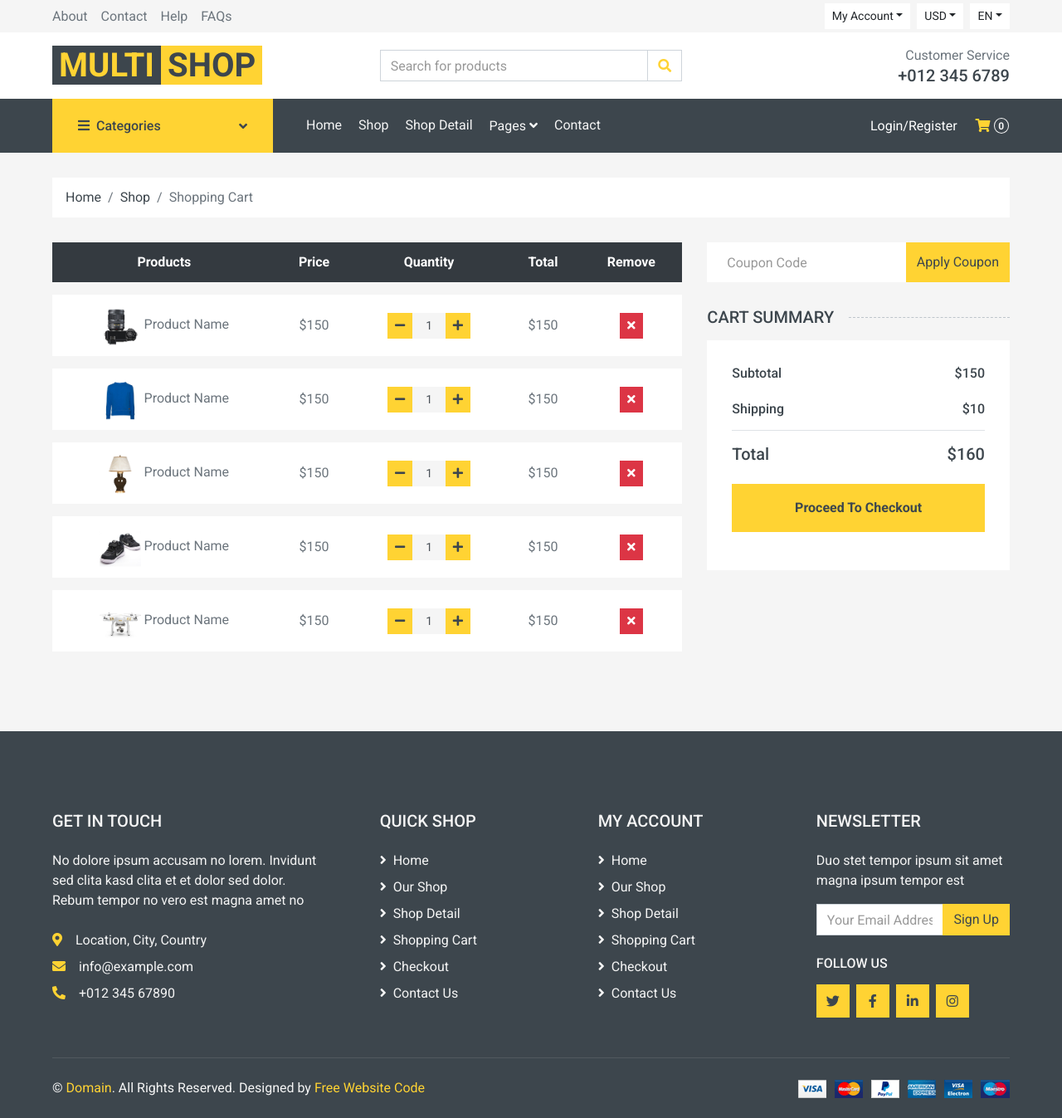
After one commit to nepalimohan/Multistore, a Django app: page /cart/ in a window 1280 px wide. The commit adds this page. Shown: the whole page at 83% size. Run offline with Django 4.2, Linux system fonts and the light colour scheme; some libraries are stand-ins or nearby versions.

Commit message:
CartPageAdded

```diff
--- a/MultiStore/urls.py
+++ b/MultiStore/urls.py
@@ -1,21 +1,5 @@
-"""MultiStore URL Configuration
-
-The `urlpatterns` list routes URLs to views. For more information please see:
-    https://docs.djangoproject.com/en/4.1/topics/http/urls/
-Examples:
-Function views
-    1. Add an import:  from my_app import views
-    2. Add a URL to urlpatterns:  path('', views.home, name='home')
-Class-based views
-    1. Add an import:  from other_app.views import Home
-    2. Add a URL to urlpatterns:  path('', Home.as_view(), name='home')
-Including another URLconf
-    1. Import the include() function: from django.urls import include, path
-    2. Add a URL to urlpatterns:  path('blog/', include('blog.urls'))
-"""
 from django.contrib import admin
 from django.urls import path, include
-from . import views
 
 urlpatterns = [
     path('admin/', admin.site.urls),
--- a/product/urls.py
+++ b/product/urls.py
@@ -9,4 +9,5 @@ urlpatterns = [
     path('product/<int:id>', views.products, name='product'),
     path('shop/', views.shop, name='shop'),
     path('checkout/', views.checkout, name='checkout'),
+    path('cart/', views.cart, name='cart'),
 ]
--- a/product/views.py
+++ b/product/views.py
@@ -28,5 +28,8 @@ def products(request, id):
 def shop(request):
     return render(request, 'product/shop.html')
 
+def cart(request):
+    return render(request, 'product/cart.html')
+
 def checkout(request):
     return render(request, 'product/checkout.html')
--- a/templates/includes/navbar.html
+++ b/templates/includes/navbar.html
@@ -87,7 +60,7 @@
                             <i class="fas fa-heart text-primary"></i>
                             <span class="badge text-secondary border border-secondary rounded-circle" style="padding-bottom: 2px;">0</span>
                         </a> {% endcomment %}
-                        <a href="" class="btn px-0 ml-3">
+                        <a href="{% url 'product:cart' %}" class="btn px-0 ml-3">
                             <i class="fas fa-shopping-cart text-primary"></i>
                             <span class="badge text-secondary border border-secondary rounded-circle" style="padding-bottom: 2px;">0</span>
                         </a>
--- /dev/null
+++ b/templates/product/cart.html
@@ -0,0 +1,175 @@
+{% extends 'base.html' %}
+{% load static %}
+{% block content %}
+    <!-- Breadcrumb Start -->
+    <div class="container-fluid">
+        <div class="row px-xl-5">
+            <div class="col-12">
+                <nav class="breadcrumb bg-light mb-30">
+                    <a class="breadcrumb-item text-dark" href="#">Home</a>
+                    <a class="breadcrumb-item text-dark" href="#">Shop</a>
+                    <span class="breadcrumb-item active">Shopping Cart</span>
+                </nav>
+            </div>
+        </div>
+    </div>
+    <!-- Breadcrumb End -->
+
+
+    <!-- Cart Start -->
+    <div class="container-fluid">
+        <div class="row px-xl-5">
+            <div class="col-lg-8 table-responsive mb-5">
+                <table class="table table-light table-borderless table-hover text-center mb-0">
+                    <thead class="thead-dark">
+                        <tr>
+                            <th>Products</th>
+                            <th>Price</th>
+                            <th>Quantity</th>
+                            <th>Total</th>
+                            <th>Remove</th>
+                        </tr>
+                    </thead>
+                    <tbody class="align-middle">
+                        <tr>
+                            <td class="align-middle"><img src="img/product-1.jpg" alt="" style="width: 50px;"> Product Name</td>
+                            <td class="align-middle">$150</td>
+                            <td class="align-middle">
+                                <div class="input-group quantity mx-auto" style="width: 100px;">
+                                    <div class="input-group-btn">
+                                        <button class="btn btn-sm btn-primary btn-minus" >
+                                        <i class="fa fa-minus"></i>
+                                        </button>
+                                    </div>
+                                    <input type="text" class="form-control form-control-sm bg-secondary border-0 text-center" value="1">
+                                    <div class="input-group-btn">
+                                        <button class="btn btn-sm btn-primary btn-plus">
+                                            <i class="fa fa-plus"></i>
+                                        </button>
+                                    </div>
+                                </div>
+                            </td>
+                            <td class="align-middle">$150</td>
+                            <td class="align-middle"><button class="btn btn-sm btn-danger"><i class="fa fa-times"></i></button></td>
+                        </tr>
+                        <tr>
+                            <td class="align-middle"><img src="img/product-2.jpg" alt="" style="width: 50px;"> Product Name</td>
+                            <td class="align-middle">$150</td>
+                            <td class="align-middle">
+                                <div class="input-group quantity mx-auto" style="width: 100px;">
+                                    <div class="input-group-btn">
+                                        <button class="btn btn-sm btn-primary btn-minus" >
+                                        <i class="fa fa-minus"></i>
+                                        </button>
+                                    </div>
+                                    <input type="text" class="form-control form-control-sm bg-secondary border-0 text-center" value="1">
+                                    <div class="input-group-btn">
+                                        <button class="btn btn-sm btn-primary btn-plus">
+                                            <i class="fa fa-plus"></i>
+                                        </button>
+                                    </div>
+                                </div>
+                            </td>
+                            <td class="align-middle">$150</td>
+                            <td class="align-middle"><button class="btn btn-sm btn-danger"><i class="fa fa-times"></i></button></td>
+                        </tr>
+                        <tr>
+                            <td class="align-middle"><img src="img/product-3.jpg" alt="" style="width: 50px;"> Product Name</td>
+                            <td class="align-middle">$150</td>
+                            <td class="align-middle">
+                                <div class="input-group quantity mx-auto" style="width: 100px;">
+                                    <div class="input-group-btn">
+                                        <button class="btn btn-sm btn-primary btn-minus" >
+                                        <i class="fa fa-minus"></i>
+                                        </button>
+                                    </div>
+                                    <input type="text" class="form-control form-control-sm bg-secondary border-0 text-center" value="1">
+                                    <div class="input-group-btn">
+                                        <button class="btn btn-sm btn-primary btn-plus">
+                                            <i class="fa fa-plus"></i>
+                                        </button>
+                                    </div>
+                                </div>
+                            </td>
+                            <td class="align-middle">$150</td>
+                            <td class="align-middle"><button class="btn btn-sm btn-danger"><i class="fa fa-times"></i></button></td>
+                        </tr>
+                        <tr>
+                            <td class="align-middle"><img src="img/product-4.jpg" alt="" style="width: 50px;"> Product Name</td>
+                            <td class="align-middle">$150</td>
+                            <td class="align-middle">
+                                <div class="input-group quantity mx-auto" style="width: 100px;">
+                                    <div class="input-group-btn">
+                                        <button class="btn btn-sm btn-primary btn-minus" >
+                                        <i class="fa fa-minus"></i>
+                                        </button>
+                                    </div>
+                                    <input type="text" class="form-control form-control-sm bg-secondary border-0 text-center" value="1">
+                                    <div class="input-group-btn">
+                                        <button class="btn btn-sm btn-primary btn-plus">
+                                            <i class="fa fa-plus"></i>
+                                        </button>
+                                    </div>
+                                </div>
+                            </td>
+                            <td class="align-middle">$150</td>
+                            <td class="align-middle"><button class="btn btn-sm btn-danger"><i class="fa fa-times"></i></button></td>
+                        </tr>
+                        <tr>
+                            <td class="align-middle"><img src="img/product-5.jpg" alt="" style="width: 50px;"> Product Name</td>
+                            <td class="align-middle">$150</td>
+                            <td class="align-middle">
+                                <div class="input-group quantity mx-auto" style="width: 100px;">
+                                    <div class="input-group-btn">
+                                        <button class="btn btn-sm btn-primary btn-minus" >
+                                        <i class="fa fa-minus"></i>
+                                        </button>
+                                    </div>
+                                    <input type="text" class="form-control form-control-sm bg-secondary border-0 text-center" value="1">
+                                    <div class="input-group-btn">
+                                        <button class="btn btn-sm btn-primary btn-plus">
+                                            <i class="fa fa-plus"></i>
+                                        </button>
+                                    </div>
+                                </div>
+                            </td>
+                            <td class="align-middle">$150</td>
+                            <td class="align-middle"><button class="btn btn-sm btn-danger"><i class="fa fa-times"></i></button></td>
+                        </tr>
+                    </tbody>
+                </table>
+            </div>
+            <div class="col-lg-4">
+                <form class="mb-30" action="">
+                    <div class="input-group">
+                        <input type="text" class="form-control border-0 p-4" placeholder="Coupon Code">
+                        <div class="input-group-append">
+                            <button class="btn btn-primary">Apply Coupon</button>
+                        </div>
+                    </div>
+                </form>
+                <h5 class="section-title position-relative text-uppercase mb-3"><span class="bg-secondary pr-3">Cart Summary</span></h5>
+                <div class="bg-light p-30 mb-5">
+                    <div class="border-bottom pb-2">
+                        <div class="d-flex justify-content-between mb-3">
+                            <h6>Subtotal</h6>
+                            <h6>$150</h6>
+                        </div>
+                        <div class="d-flex justify-content-between">
+                            <h6 class="font-weight-medium">Shipping</h6>
+                            <h6 class="font-weight-medium">$10</h6>
+                        </div>
+                    </div>
+                    <div class="pt-2">
+                        <div class="d-flex justify-content-between mt-2">
+                            <h5>Total</h5>
+                            <h5>$160</h5>
+                        </div>
+                        <button class="btn btn-block btn-primary font-weight-bold my-3 py-3">Proceed To Checkout</button>
+                    </div>
+                </div>
+            </div>
+        </div>
+    </div>
+    <!-- Cart End -->
+    {% endblock %}
```
Also changed, not shown: other parts of templates/includes/navbar.html (+0 -27 lines).
